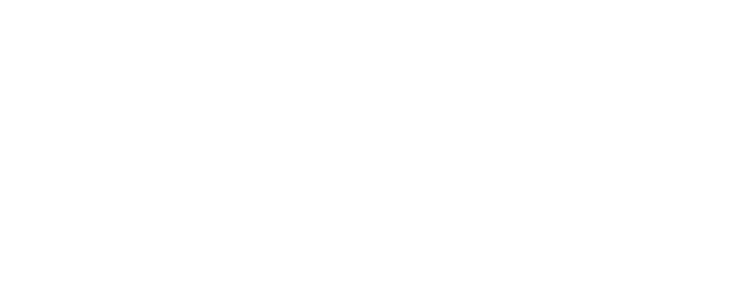
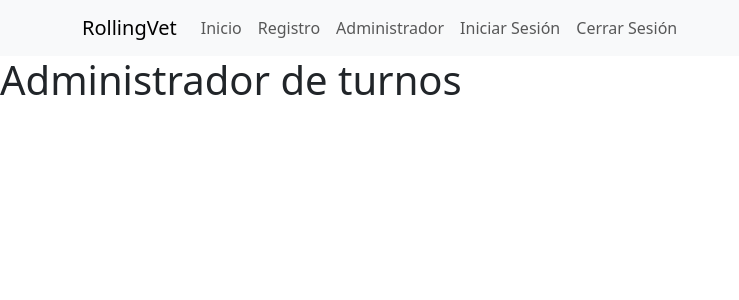
Before and after one commit to nicoleonard/rollingVetFront, a React (Vite) app: page /admin-turnos in a window 1280 px wide. Before the commit this address had no page. Shown: the top 300 px of the page, without its empty margins (0-739 px from the left). Built offline with nearby package versions, Linux system fonts and the light colour scheme.

Commit message:
Agregué las rutas para todos los componentes

```diff
--- a/src/App.jsx
+++ b/src/App.jsx
@@ -5,16 +5,29 @@ import Registro from './components/views/Registro';
 import Login from './components/views/Login';
 import Inicio from './components/views/Inicio';
 import InicioAdmin from './components/views/InicioAdmin';
+import AdminPacientes from './components/views/AdminPacientes';
+import AdminServicios from './components/views/AdminServicios';
+import AdminTurnos from './components/views/AdminTurnos';
+import Contacto from './components/views/Contacto';
+import Nosotros from './components/views/Nosotros';
+import Error404 from './components/views/Error404';
+
 
 function App() {
   return (
     <BrowserRouter>
+        <Menu></Menu>
       <Routes>
-        <Route exact path="/" element={<Menu></Menu>}></Route>
+        <Route exact path="/" element={<Inicio></Inicio>}></Route>
         <Route exact path="/registro" element={<Registro></Registro>}></Route>
         <Route exact path="/login" element={<Login></Login>}></Route>
-        <Route exact path="/inicio" element={<Inicio></Inicio>}></Route>
         <Route exact path="/inicio-admin" element={<InicioAdmin></InicioAdmin>}></Route>
+        <Route exact path="/admin-pacientes" element={<AdminPacientes></AdminPacientes>}></Route>
+        <Route exact path="/admin-turnos" element={<AdminTurnos></AdminTurnos>}></Route>
+        <Route exact path="/nosotros" element={<Nosotros></Nosotros>}></Route>
+        <Route exact path="/error404" element={<Error404></Error404>}></Route>
+        <Route exact path="/contacto" element={<Contacto></Contacto>}></Route>
+        <Route exact path="/admin-servicios" element={<AdminServicios></AdminServicios>}></Route>
       </Routes>
     </BrowserRouter>
   );
--- /dev/null
+++ b/src/components/views/AdminPacientes.jsx
@@ -0,0 +1,7 @@
+const AdminPacientes = () => {
+    return (
+            <h1>Administrador de Pacientes</h1>
+    );
+};
+
+export default AdminPacientes;
--- /dev/null
+++ b/src/components/views/AdminServicios.jsx
@@ -0,0 +1,7 @@
+const AdminServicios = () => {
+    return (
+            <h1>Administrador de servicios</h1>
+    );
+};
+
+export default AdminServicios;
--- /dev/null
+++ b/src/components/views/AdminTurnos.jsx
@@ -0,0 +1,7 @@
+const AdminTurnos = () => {
+    return (
+            <h1>Administrador de turnos</h1>
+    );
+};
+
+export default AdminTurnos;
--- /dev/null
+++ b/src/components/views/Contacto.jsx
@@ -0,0 +1,7 @@
+const Contacto = () => {
+    return (
+            <h1>Contacto</h1>
+    );
+};
+
+export default Contacto;
--- /dev/null
+++ b/src/components/views/Error404.jsx
@@ -0,0 +1,7 @@
+const Error404 = () => {
+    return (
+            <h1>Error404</h1>
+    );
+};
+
+export default Error404;
--- a/src/components/views/Inicio.jsx
+++ b/src/components/views/Inicio.jsx
@@ -1,10 +1,6 @@
-import React from 'react';
-
 const Inicio = () => {
     return (
-        <div>
             <h1>Inicio</h1>
-        </div>
     );
 };
 
--- a/src/components/views/InicioAdmin.jsx
+++ b/src/components/views/InicioAdmin.jsx
@@ -1,10 +1,6 @@
-import React from 'react';
-
 const InicioAdmin = () => {
     return (
-        <div>
             <h1>Inicio Admin</h1>
-        </div>
     );
 };
 
--- a/src/components/views/Login.jsx
+++ b/src/components/views/Login.jsx
@@ -1,10 +1,6 @@
-import React from 'react';
-
 const Login = () => {
     return (
-        <div>
             <h1>Login</h1>
-        </div>
     );
 };
 
--- /dev/null
+++ b/src/components/views/Nosotros.jsx
@@ -0,0 +1,7 @@
+const Nosotros = () => {
+    return (
+            <h1>Nosotros</h1>
+    );
+};
+
+export default Nosotros;
--- a/src/components/views/Registro.jsx
+++ b/src/components/views/Registro.jsx
@@ -1,10 +1,6 @@
-import React from 'react';
-
 const Registro = () => {
     return (
-        <div>
             <h1>Registro</h1>
-        </div>
     );
 };
 
```
